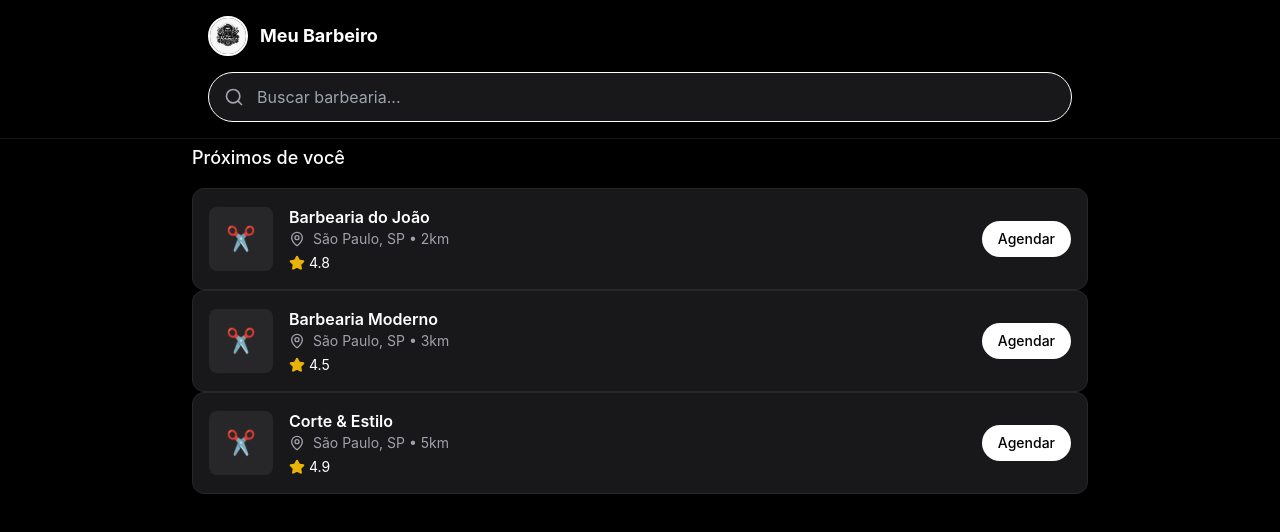
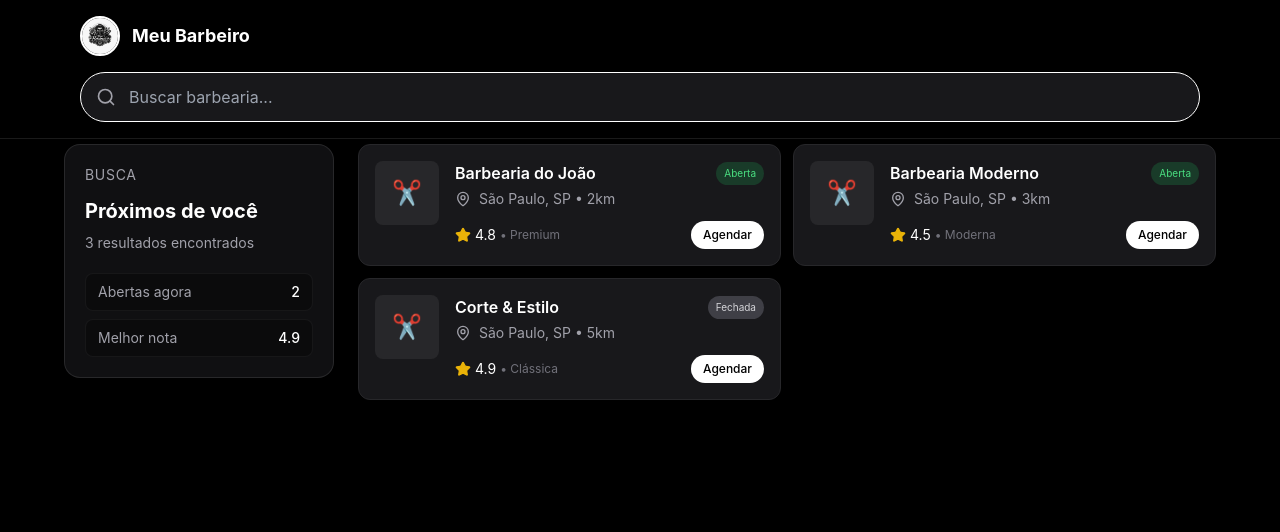
Before and after one commit to oapache/meu-barbeiro, a Next.js app in the folder frontend/: page /buscar in a window 1280 px wide. Shown: the top 532 px of the page. Built offline with nearby package versions, Linux system fonts and the light colour scheme; no server answers.

Commit message:
feat(frontend): optimize buscar page for desktop layout

```diff
--- a/frontend/src/app/buscar/page.tsx
+++ b/frontend/src/app/buscar/page.tsx
@@ -10,6 +10,8 @@ type BarbeariaResumo = {
   endereco: string
   distancia: string
   nota: number
+  categoria: string
+  aberto: boolean
 }
 
 export default function BuscarPage() {
@@ -17,9 +19,9 @@ export default function BuscarPage() {
 
   // Dados mockados (depois conectar com API)
   const mockBarbearias: BarbeariaResumo[] = [
-    { id: '1', nome: 'Barbearia do João', endereco: 'São Paulo, SP', distancia: '2km', nota: 4.8 },
-    { id: '2', nome: 'Barbearia Moderno', endereco: 'São Paulo, SP', distancia: '3km', nota: 4.5 },
-    { id: '3', nome: 'Corte & Estilo', endereco: 'São Paulo, SP', distancia: '5km', nota: 4.9 },
+    { id: '1', nome: 'Barbearia do João', endereco: 'São Paulo, SP', distancia: '2km', nota: 4.8, categoria: 'Premium', aberto: true },
+    { id: '2', nome: 'Barbearia Moderno', endereco: 'São Paulo, SP', distancia: '3km', nota: 4.5, categoria: 'Moderna', aberto: true },
+    { id: '3', nome: 'Corte & Estilo', endereco: 'São Paulo, SP', distancia: '5km', nota: 4.9, categoria: 'Clássica', aberto: false },
   ]
 
   const filtradas = mockBarbearias.filter(b =>
@@ -29,8 +31,8 @@ export default function BuscarPage() {
   return (
     <main className="min-h-screen bg-black text-white">
       {/* Header */}
-      <header className="fixed top-0 w-full bg-black border-b border-white/10 z-50">
-        <div className="max-w-4xl mx-auto px-4 py-4">
+      <header className="fixed top-0 w-full bg-black/95 backdrop-blur-md border-b border-white/10 z-50">
+        <div className="max-w-6xl mx-auto px-4 py-4">
           <Link href="/" className="flex items-center gap-3 mb-4">
             <img src="/logo.jpg" alt="Meu Barbeiro" className="w-10 h-10 rounded-full object-cover border-2 border-white" />
             <span className="text-lg font-bold">Meu Barbeiro</span>
@@ -53,46 +55,77 @@ export default function BuscarPage() {
 
       {/* Resultados */}
       <section className="pt-36 px-4 pb-8">
-        <div className="max-w-4xl mx-auto">
-          <h2 className="text-lg font-medium mb-4">
+        <div className="max-w-6xl mx-auto grid lg:grid-cols-12 gap-6">
+          <aside className="hidden lg:block lg:col-span-3">
+            <div className="sticky top-36 rounded-2xl border border-white/10 bg-zinc-900/70 p-5">
+              <p className="text-zinc-400 text-sm uppercase tracking-wider">Busca</p>
+              <h2 className="text-xl font-bold mt-3">{busca ? `"${busca}"` : 'Próximos de você'}</h2>
+              <p className="text-zinc-400 text-sm mt-2">
+                {filtradas.length} resultado{filtradas.length !== 1 ? 's' : ''} encontrado{filtradas.length !== 1 ? 's' : ''}
+              </p>
+
+              <div className="mt-5 space-y-2 text-sm">
+                <div className="flex items-center justify-between rounded-lg bg-black/30 border border-white/5 px-3 py-2">
+                  <span className="text-zinc-400">Abertas agora</span>
+                  <span className="font-medium">{filtradas.filter((b) => b.aberto).length}</span>
+                </div>
+                <div className="flex items-center justify-between rounded-lg bg-black/30 border border-white/5 px-3 py-2">
+                  <span className="text-zinc-400">Melhor nota</span>
+                  <span className="font-medium">{filtradas.length ? Math.max(...filtradas.map((b) => b.nota)).toFixed(1) : '-'}</span>
+                </div>
+              </div>
+            </div>
+          </aside>
+
+          <div className="lg:col-span-9">
+            <h2 className="text-lg font-medium mb-4 lg:hidden">
               {busca ? `Resultados para "${busca}"` : 'Próximos de você'}
             </h2>
 
-          <div className="space-y-3">
+            <div className="grid gap-3 md:grid-cols-2">
               {filtradas.map((barbearia) => (
                 <Link key={barbearia.id} href={`/barberia/${barbearia.id}`}>
-                <div className="bg-zinc-900 border border-zinc-800 rounded-xl p-4 hover:border-zinc-700 transition">
-                  <div className="flex items-center gap-4">
-                    <div className="w-16 h-16 bg-zinc-800 rounded-lg flex items-center justify-center">
+                  <div className="h-full bg-zinc-900 border border-zinc-800 rounded-xl p-4 hover:border-zinc-700 transition">
+                    <div className="flex items-start gap-4">
+                      <div className="w-16 h-16 bg-zinc-800 rounded-lg flex items-center justify-center shrink-0">
                         <span className="text-2xl">✂️</span>
                       </div>
-                    <div className="flex-1">
-                      <h3 className="font-semibold">{barbearia.nome}</h3>
-                      <div className="flex items-center gap-2 text-sm text-zinc-400">
+                      <div className="flex-1 min-w-0">
+                        <div className="flex items-center justify-between gap-2">
+                          <h3 className="font-semibold truncate">{barbearia.nome}</h3>
+                          <span className={`text-[10px] px-2 py-1 rounded-full ${barbearia.aberto ? 'bg-green-500/20 text-green-400' : 'bg-zinc-700 text-zinc-300'}`}>
+                            {barbearia.aberto ? 'Aberta' : 'Fechada'}
+                          </span>
+                        </div>
+                        <div className="flex items-center gap-2 text-sm text-zinc-400 mt-1">
                           <MapPin className="w-4 h-4" />
-                        <span>{barbearia.endereco} • {barbearia.distancia}</span>
+                          <span className="truncate">{barbearia.endereco} • {barbearia.distancia}</span>
                         </div>
-                      <div className="flex items-center gap-1 mt-1">
+                        <div className="flex items-center justify-between mt-3">
+                          <div className="flex items-center gap-1">
                             <Star className="w-4 h-4 text-yellow-500 fill-yellow-500" />
                             <span className="text-sm">{barbearia.nota}</span>
+                            <span className="text-xs text-zinc-500">• {barbearia.categoria}</span>
+                          </div>
+                          <span className="px-3 py-1.5 bg-white text-black rounded-full text-xs font-medium">
+                            Agendar
+                          </span>
                         </div>
                       </div>
-                    <span className="px-4 py-2 bg-white text-black rounded-full text-sm font-medium">
-                      Agendar
-                    </span>
                     </div>
                   </div>
                 </Link>
               ))}
 
               {filtradas.length === 0 && (
-              <div className="text-center py-12 text-zinc-500">
+                <div className="md:col-span-2 text-center py-12 text-zinc-500 bg-zinc-900 border border-zinc-800 rounded-xl">
                   <Search className="w-12 h-12 mx-auto mb-4 opacity-50" />
                   <p>Nenhuma barbearia encontrada</p>
                 </div>
               )}
             </div>
           </div>
+        </div>
       </section>
     </main>
   )
```
Lines whose indentation alone changed are shown as unchanged.
